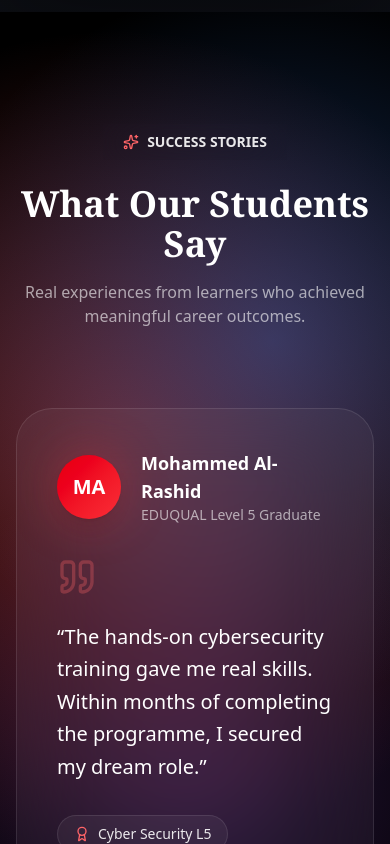
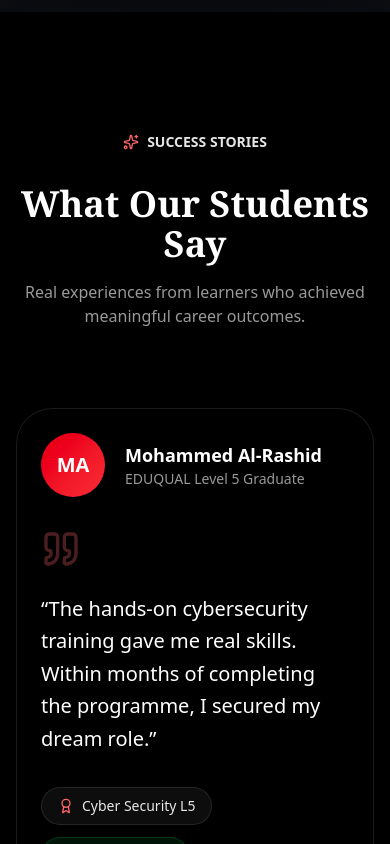
Before and after one commit to ranaabubakar5344-create/matiac, a Next.js app: page / in a window 390 px wide. Shown: the part 6240-7084 px from the top of the page. Built offline with nearby package versions, Linux system fonts and the light colour scheme.

Commit message:
update Changes

```diff
--- a/app/components/Testimonials.tsx
+++ b/app/components/Testimonials.tsx
@@ -94,10 +94,11 @@ export default function TestimonialsSection() {
       {/* Cinematic background */}
       {/* <div className="absolute inset-0 bg-gradient-to-b from-black via-red-950/10 to-black" />
       <div className="absolute inset-0 opacity-[0.06] [background-image:radial-gradient(rgba(255,255,255,0.3)_1px,transparent_1px)] [background-size:32px_32px]" /> */}
- <div className="absolute inset-0 bg-[radial-gradient(700px_circle_at_30%_40%,rgba(239,68,68,0.45),transparent_60%)]" />
-            <div className="absolute inset-0 bg-[radial-gradient(500px_circle_at_50%_70%,rgba(168,85,247,0.25),transparent_65%)]" />
-            <div className="absolute inset-0 bg-[radial-gradient(600px_circle_at_70%_30%,rgba(59,130,246,0.35),transparent_60%)]" />
-      <div className="relative mx-auto max-w-6xl px-4 sm:px-6 lg:px-8">
+ <div className="absolute inset-0 hidden sm:block bg-[radial-gradient(700px_circle_at_30%_40%,rgba(239,68,68,0.45),transparent_60%)]" />
+<div className="absolute inset-0 hidden sm:block bg-[radial-gradient(500px_circle_at_50%_70%,rgba(168,85,247,0.25),transparent_65%)]" />
+<div className="absolute inset-0 hidden sm:block bg-[radial-gradient(600px_circle_at_70%_30%,rgba(59,130,246,0.35),transparent_60%)]" />
+
+<div className="relative w-full sm:mx-auto sm:max-w-6xl px-4 sm:px-6 lg:px-8">
         {/* Header */}
         <motion.div
           initial={{ opacity: 0, y: 30 }}
@@ -122,7 +123,10 @@ export default function TestimonialsSection() {
 
         {/* Testimonial Card */}
         <div className="relative">
-          <div className="relative overflow-hidden rounded-[36px] border border-white/10 bg-white/[0.04] backdrop-blur-2xl p-10 sm:p-14">
+<div className="relative overflow-hidden rounded-[36px] border border-white/10
+  bg-black sm:bg-white/[0.04]
+  sm:backdrop-blur-2xl
+  p-6 sm:p-14">
             {TESTIMONIALS.map((t, i) => (
               <motion.div
                 key={t.id}
```
